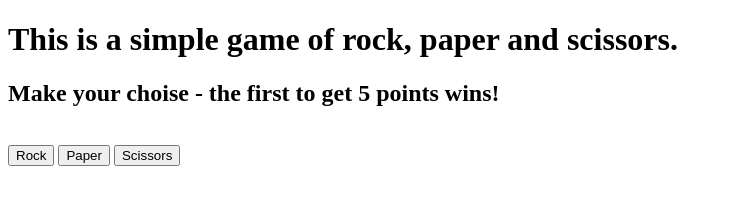
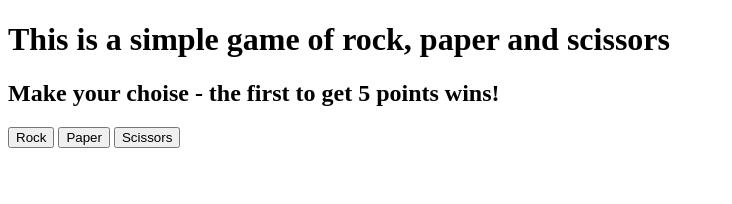
Before and after one commit to Fargun75/rock-paper-scissors2, a plain HTML site: page index.html in a window 1280 px wide. Shown: the whole page, without its empty margins (0-732 px from the left). Drawn offline with Linux system fonts and the light colour scheme.

Commit message:
Edit text in heading

```diff
--- a/index.html
+++ b/index.html
@@ -5,14 +5,15 @@
     <meta charset="UTF-8">
     <meta name="viewport" content="width=device-width, initial-scale=1.0">
     <title>Rock-Paper-Scissors</title>
+    <link rel="stylesheet" href="./css/styles.css">
 
 </head>
 
 <body>
 
-    <h1>This is a simple game of rock, paper and scissors.</h1>
+    <h1>This is a simple game of rock, paper and scissors</h1>
     <h2>Make your choise - the first to get 5 points wins!</h2>
-    <br>
+
     <div class="buttons">
         <button id="rock">Rock</button>
         <button id="paper">Paper</button>
```
